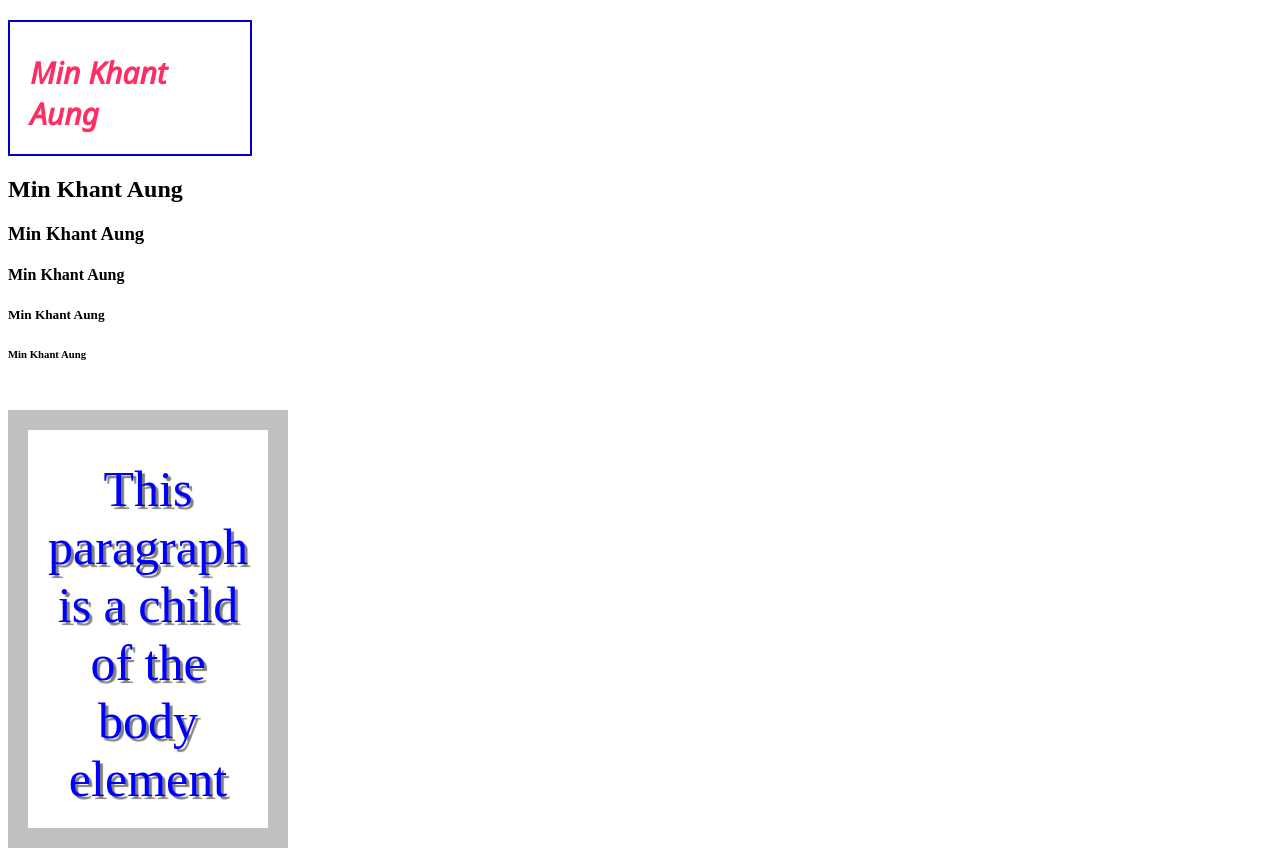
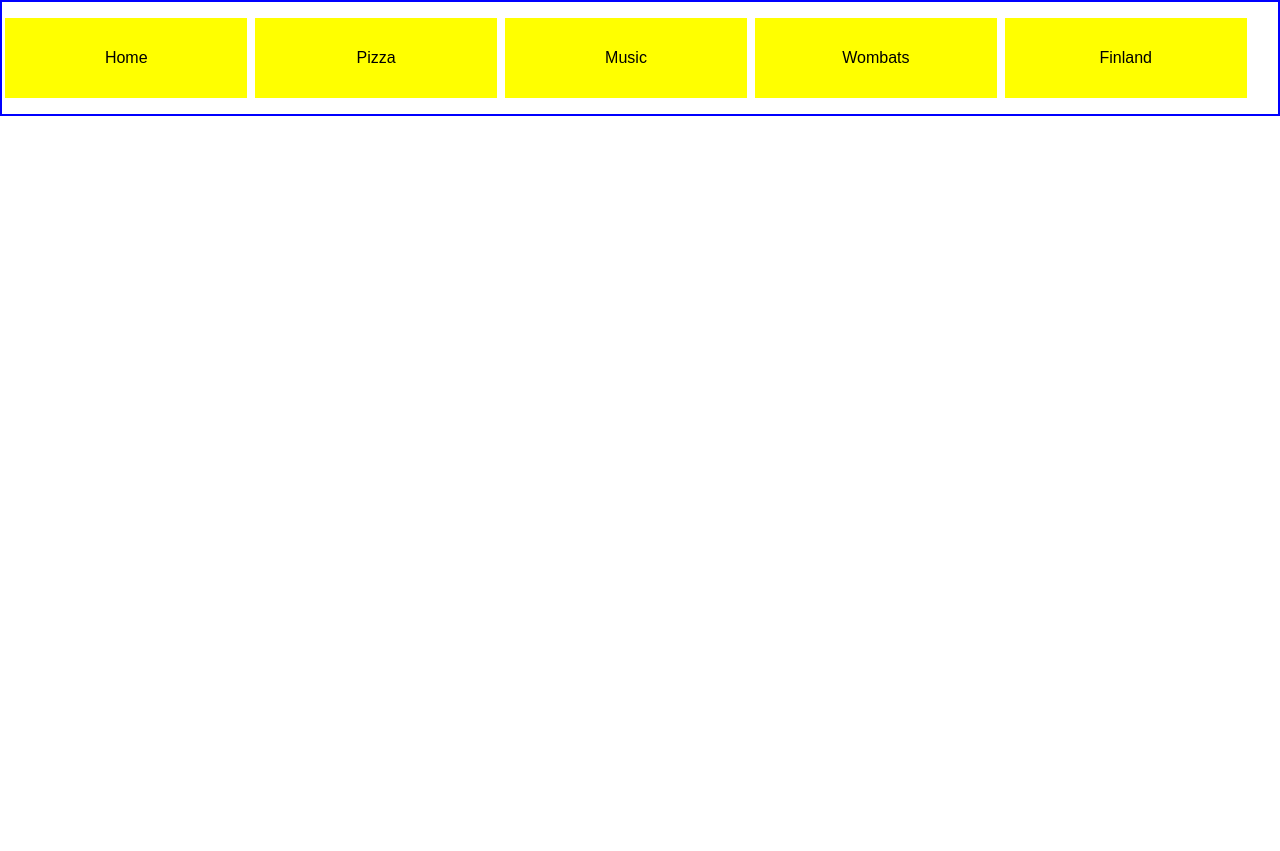
Before and after one commit to wintinmaung/css-1, a plain HTML site: page index.html in a window 1280 px wide. Shown: the top 851 px of the page. After the commit the page ends 800 px from the top, so only its background shows below. Drawn offline with Linux system fonts and the light colour scheme.

Commit message:
second commit

```diff
--- a/index.html
+++ b/index.html
@@ -6,19 +6,23 @@
 	<link href="https://fonts.googleapis.com/css?family=Noto+Sans:400i" rel="stylesheet">
 </head>
 <body>
-	<h1 class="h1">Min Khant Aung</h1>
+	<!-- <h1 class="h1">Min Khant Aung</h1>
 	<h2 class="h2">Min Khant Aung</h2>
 	<h3>Min Khant Aung</h3>
 	<h4>Min Khant Aung</h4>
 	<h5>Min Khant Aung</h5>
 	<h6>Min Khant Aung</h6>
-	<p id="p1">This paragraph is a child of the body element</p>
-	<p id="p2">Lorem ipsum dolor sit amet, consectetur adipisicing elit, sed do eiusmod
+
+	<p  class="ex1">This paragraph is a child of the body element</p>
+
+	 <p class="ex2">Lorem ipsum dolor sit amet, consectetur adipisicing elit, sed do eiusmod
 	tempor incididunt ut labore et dolore magna aliqua. Ut enim ad minim veniam,
-	quis nostrud exercitation ullamco laboris nisi ut aliquip ex ea commodo
+	<a href="#">quis nostrud exercitation ullamco laboris nisi ut aliquip ex ea </a>commodo
 	consequat. Duis aute irure dolor in reprehenderit in voluptate velit esse
-	cillum dolore eu fugiat nulla pariatur. Excepteur sint occaecat cupidatat non
+	<a href="#">cillum dolore eu fugiat nulla pariatur. </a>Excepteur sint occaecat cupidatat non
 	proident, sunt in culpa qui officia deserunt mollit anim id est laborum.</p>
+	<hr>
+	<img src="cat.jpg" width="400" height="300" alt="picture">
 	<hr>
 	<ul class="a">
 	  <li class="b">Coffee
@@ -29,7 +33,14 @@
 	  <li class="e">Tea</li>
 	  <li class="f">Milk</li>
 	</ul>
-
+	<p class="pic">For more information on the weather,visit our <a href="http://weather.com" target="_blank">weather page</a>look at weather on wikipia</a>or check out weather on extreme science</p> -->
+	<ul>
+		<li><a href="#">Home</a></li>
+		<li><a href="#">Pizza</a></li>
+		<li><a href="#">Music</a></li>
+		<li><a href="#">Wombats</a></li>
+		<li><a href="#">Finland</a></li>
+	</ul>
 
 </body>
 </html>
--- a/style.css
+++ b/style.css
@@ -1,4 +1,4 @@
-
+/*
 				table {
 				    font-family: arial, sans-serif;
 				    border-collapse: collapse;
@@ -67,3 +67,82 @@
 	border-top : 10px;
 	border-button: 10px;
 }
+
+a:link {
+	color: #265301;
+}
+
+a:visited {
+	color: #437A16;
+}
+
+a:hover {
+	border-bottom: 1px solid;
+  	background: #CDFEAA;
+}
+a:active {
+	background: #265301;
+  	color: #CDFEAA;
+}
+p.pic {
+	color: red;
+}
+
+p.pic: {
+	color: skyblue;
+
+	*/
+body,html {
+	margin:0;
+	font-family: sans-serif;
+	border:  solid blue 1px;
+
+}
+
+ul {
+	padding:0;
+	width: 100%;
+
+}
+
+li {
+	display: inline;
+	margin: 0;
+
+
+}
+
+a {
+	outline: none;
+	text-decoration: none;
+	display: inline-block;
+	width: 19%;
+	margin-left: 3px;
+	text-align: center;
+	line-height: 5;
+	color: black;
+}
+
+li:last-child a {
+	margin-right: 0;
+
+
+}
+
+a:link ,a:visited ,a:focus {
+
+
+	background: yellow;
+
+}
+
+a:hover {
+	background: blue;
+
+}
+
+a:active {
+	 background: red;
+	 color: white;
+
+}
```
Also changed, not shown: cat.jpg (added).
